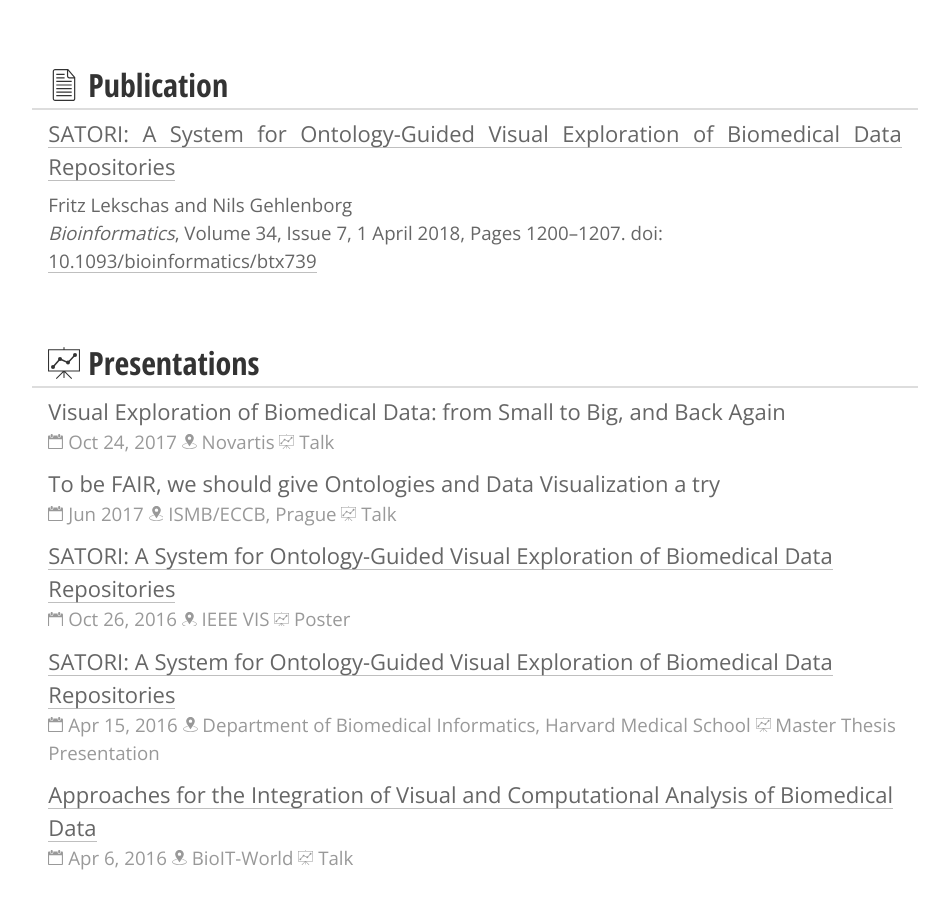
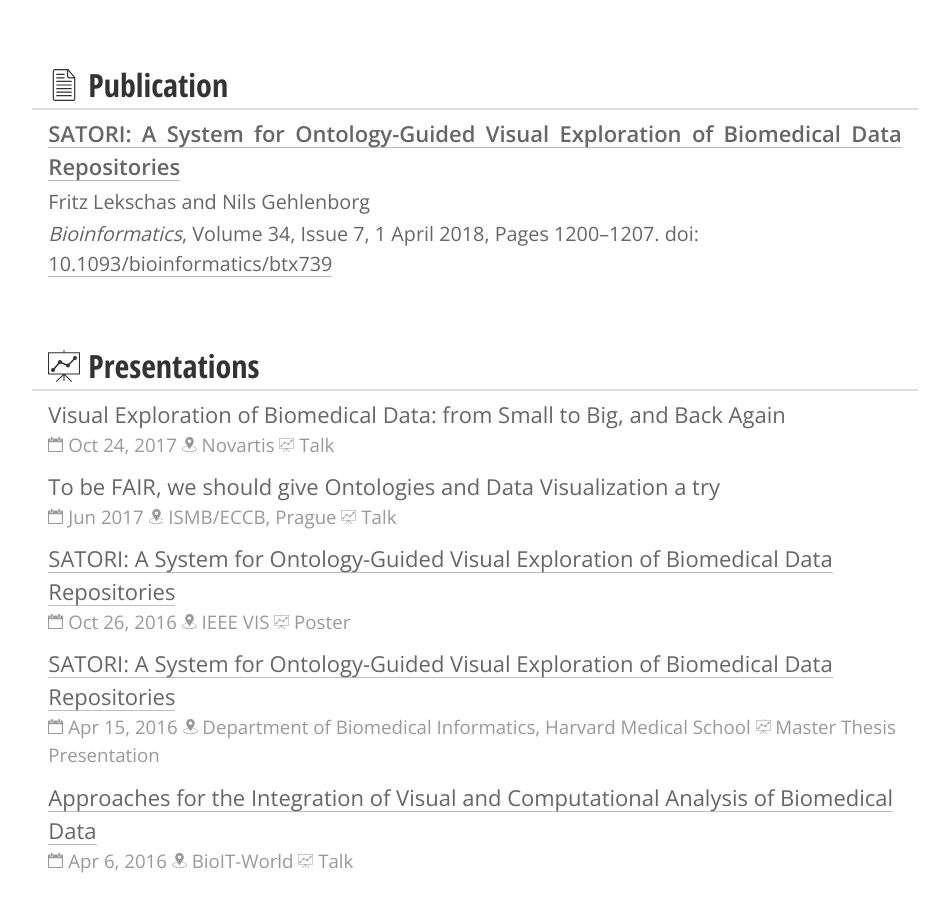
Before and after one commit to flekschas/project-sbb, a website built with webpack: page src/index.html in a window 1280 px wide. Shown: the part 3229-4140 px from the top of the page, without its empty margins (165-1114 px from the left). Built offline with nearby package versions, Linux system fonts and the light colour scheme; files whose address does not match are found by name; what medium-zoom would draw is missing.

Commit message:
Update reference styling, authors, and add badges

```diff
--- a/src/index.scss
+++ b/src/index.scss
@@ -433,10 +433,6 @@ ul.iconized {
   color: $gray-medium;
 }
 
-.two-authors li:first-child:after {
-  content: ' and ';
-}
-
 .video {
   display: block;
   margin-left: auto;
@@ -451,8 +447,47 @@ ul.iconized {
   }
 }
 
-.reference .secondary-information {
-  font-size: 0.85em;
+.reference {
+  .title {
+    font-weight: 700;
+    margin-bottom: 0.25rem;
+  }
+
+  .authors {
+    margin-bottom: 0.125rem;
+  }
+
+  .authors li:after {
+    content: ', ';
+  }
+
+  .authors li:nth-last-child(2):after {
+    content: ' and ';
+  }
+
+  .authors li:last-child:after {
+    content: '';
+  }
+
+  .badges {
+    margin-top: 0.125rem;
+
+    li {
+      padding: 0 0.25em;
+      font-size: 0.85em;
+      text-transform: uppercase;
+      border-radius: 0.125rem;
+    }
+  }
+
+  .preprint {
+    color: $gray-dark;
+    background: $gray-lighter;
+  }
+
+  .secondary-information {
+    font-size: 0.9em;
+  }
 }
 
 .btn {
```
